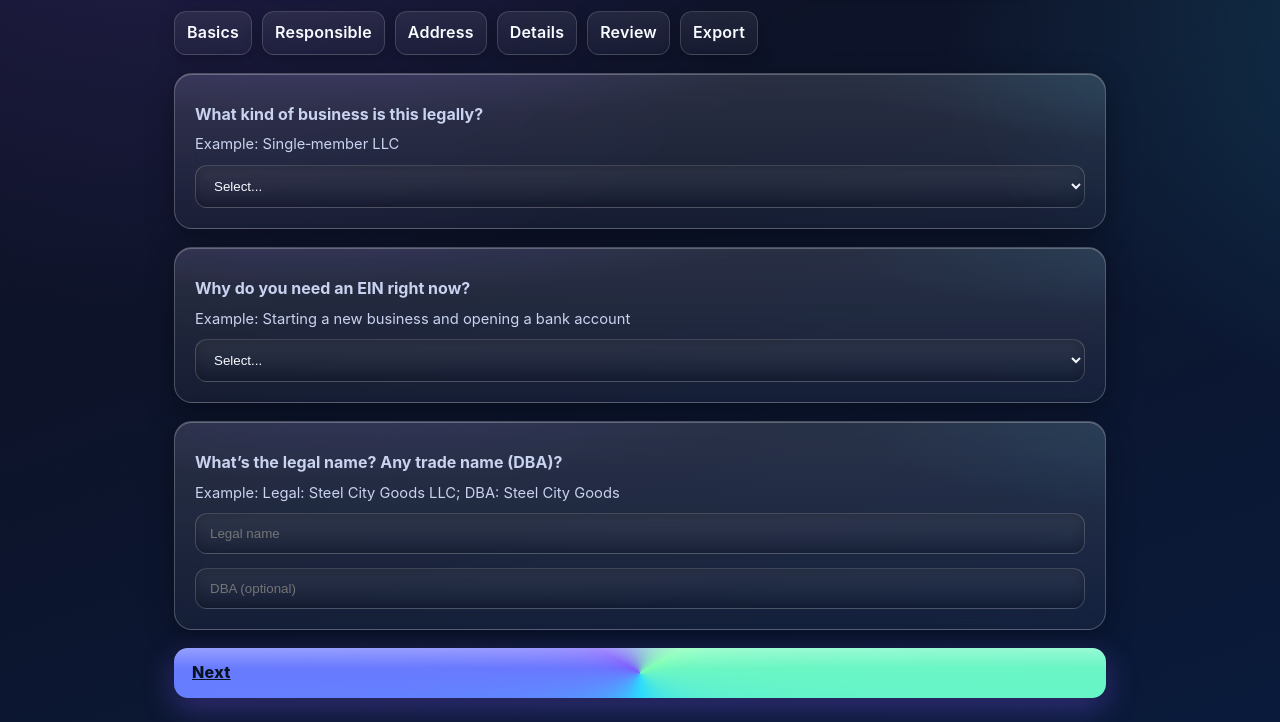
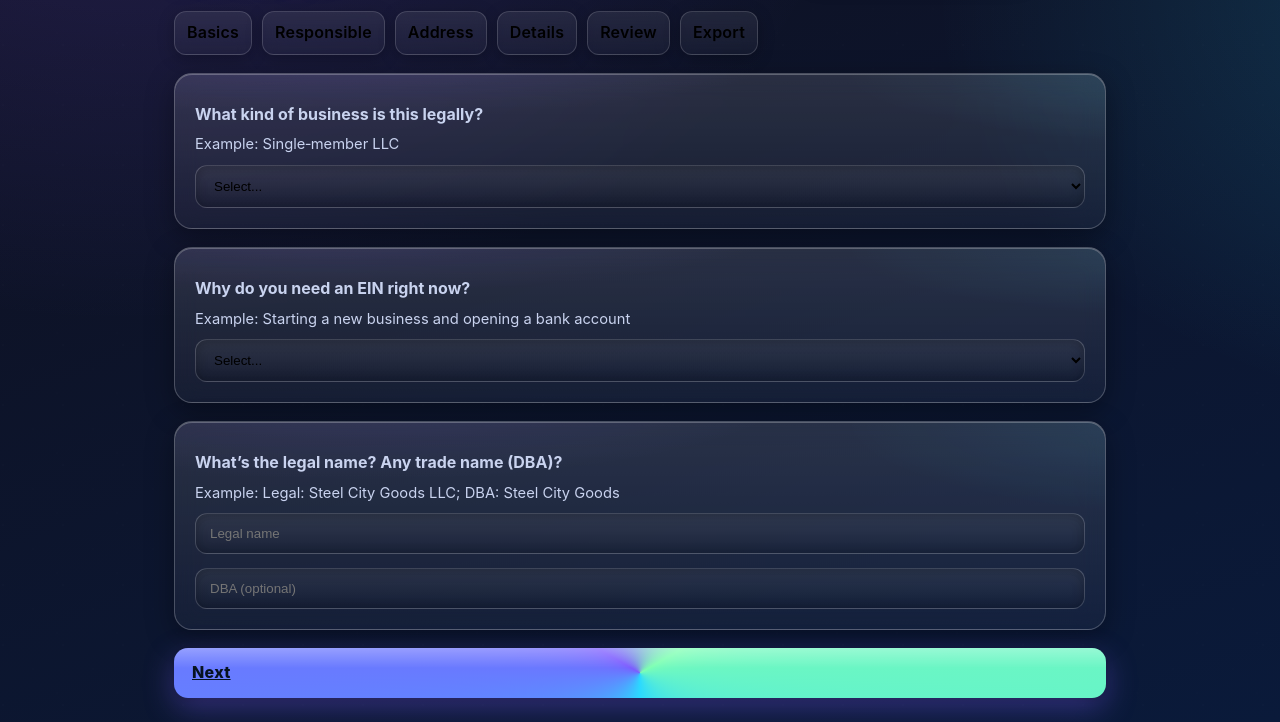
Before and after one commit to iamwaytoofly/EIN-Helper, a plain HTML site: page index.html in a window 1280 px wide. Shown: the part 78-800 px from the top of the page. Drawn offline with Linux system fonts and the light colour scheme.

Commit message:
Change text color from light to black

```diff
--- a/styles.css
+++ b/styles.css
@@ -7,7 +7,7 @@
   --grad3:#7effb2;      /* mint */
   --card: rgba(255,255,255,0.08);
   --card-border: rgba(255,255,255,0.22);
-  --text:#f8fbff;
+  --text:#000000;
   --muted:#c9d3ef;
   --accent:#7c5cff;
   --accent-2:#2bd9ff;
```
